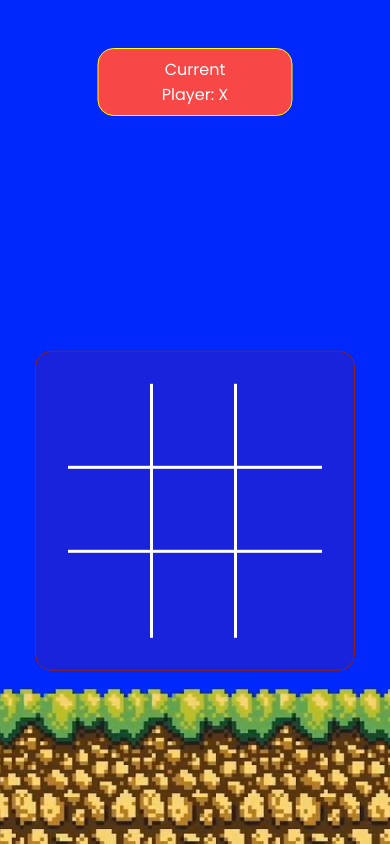
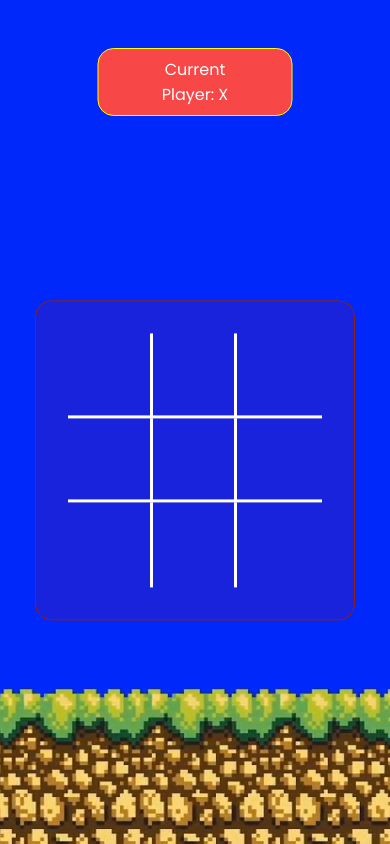
Before and after one commit to nakulupp1l/Tic-Tac-Toe-game, a plain HTML site: page index.html in a window 390 px wide. Drawn offline with Linux system fonts and the light colour scheme.

Commit message:
responsiveness

```diff
--- a/styles.css
+++ b/styles.css
@@ -30,7 +30,7 @@
     text-align: center;
 }
 .tic-tac-toe {
-    transform: translateY(27.75%);
+    transform: translateY(12%);
     width: 90%;
     max-width: 20rem;
     background-color: rgba(168, 11, 42, 0.15);
```
